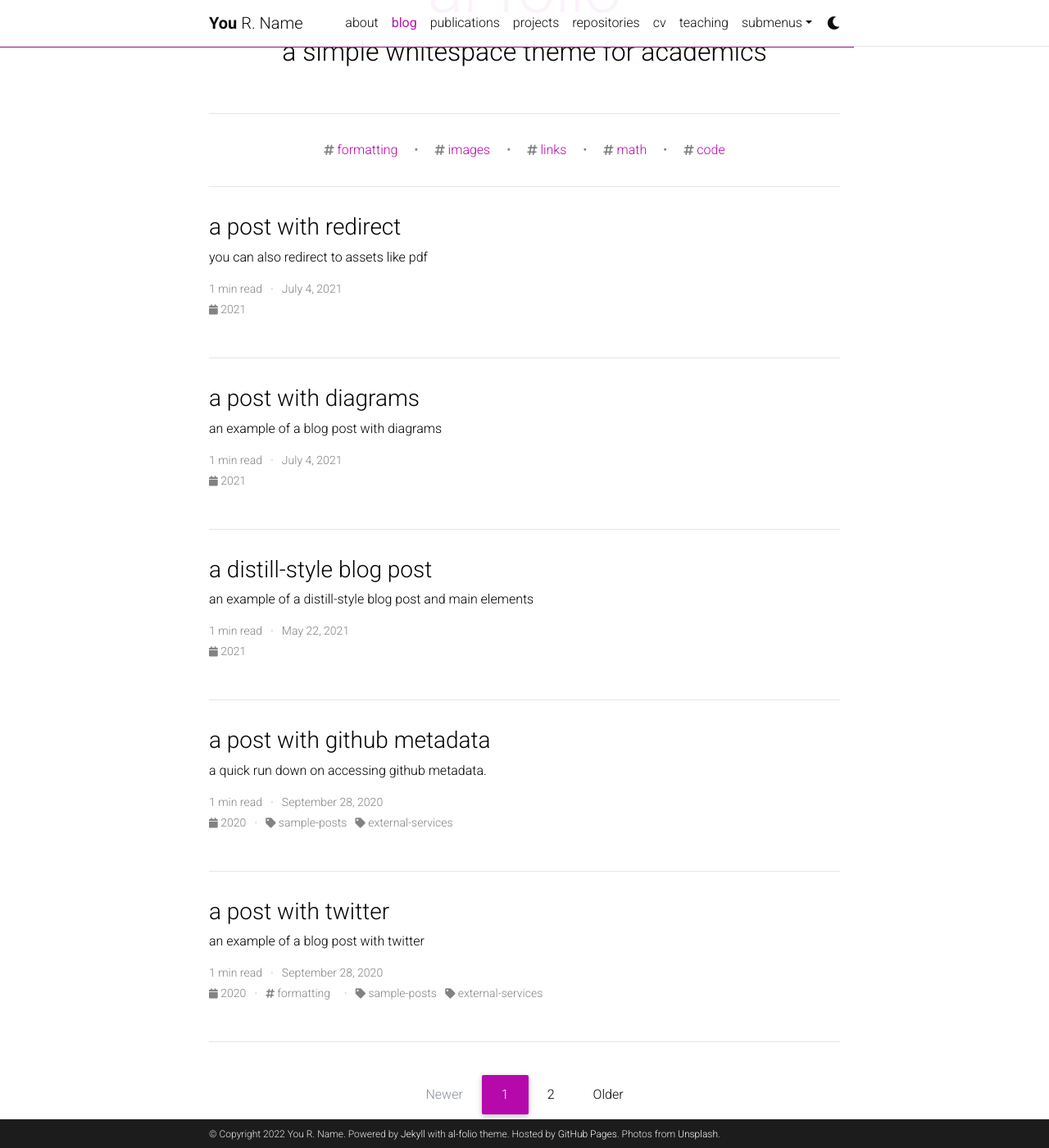
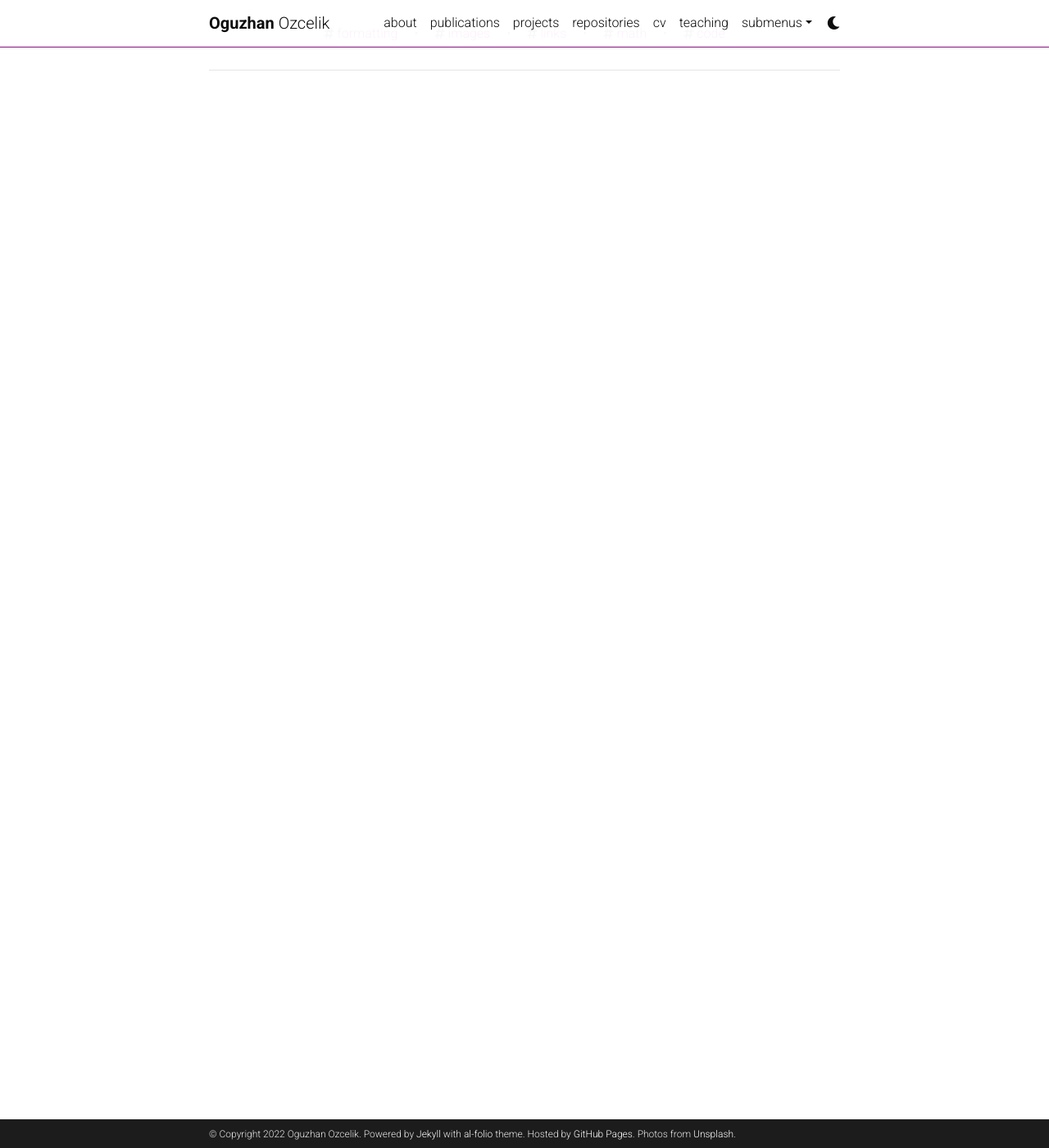
Before and after one commit to ogozcelik/info, a Jekyll site: the page built from blog/index.html, in a window 1280 px wide and 1400 px high, scrolled down 197 px. Shown: the whole window at 82% size. Built offline with Jekyll 4.4.1, drawn with Linux system fonts in a browser that asks for light colours; full-size pictures stand in for the smaller copies a plugin makes; the list of posts is cut into pages by our own code; comment, search, counter and statistics services are not loaded; a style sheet for code colours, icons or effects is not loaded.

Commit message:
Update _config.yml

```diff
--- a/_config.yml
+++ b/_config.yml
@@ -3,22 +3,22 @@
 # -----------------------------------------------------------------------------
 
 title: blank # the website title (if blank, full name will be used instead)
-first_name: You
-middle_name: R.
-last_name: Name
-email: you@example.com
+first_name: Oguzhan
+middle_name:
+last_name: Ozcelik
+email: ogozcelik@gmail.com
 description: > # the ">" symbol means to ignore newlines until "footer_text:"
   A simple, whitespace theme for academics. Based on [*folio](https://github.com/bogoli/-folio) design.
 footer_text: >
   Powered by <a href="https://jekyllrb.com/" target="_blank">Jekyll</a> with <a href="https://github.com/alshedivat/al-folio">al-folio</a> theme.
   Hosted by <a href="https://pages.github.com/" target="_blank">GitHub Pages</a>.
   Photos from <a href="https://unsplash.com" target="_blank">Unsplash</a>.
-keywords: jekyll, jekyll-theme, academic-website, portfolio-website  # add your own keywords or leave empty
+keywords:  # add your own keywords or leave empty
 
 lang: en # the language of your site (for example: en, fr, cn, ru, etc.)
 icon: ⚛️  # the emoji used as the favicon (alternatively, provide image name in /assets/img/)
 
-url: https://oguzhanozcelik.github.io # the base hostname & protocol for your site
+url: https://ogozcelik.github.io # the base hostname & protocol for your site
 baseurl: # the subpath of your site, e.g. /blog/
 last_updated: false # set to true if you want to display last updated in the footer
 impressum_path:  # set to path to include impressum link in the footer, use the same path as permalink in a page, helps to conform with EU GDPR
@@ -67,16 +67,16 @@
 # Social integration
 # -----------------------------------------------------------------------------
 
-github_username: # your GitHub user name
+github_username: ogozcelik # your GitHub user name
 gitlab_username: # your GitLab user name
 twitter_username: # your Twitter handle
 mastodon_username: # your mastodon username
 mastodon_instance: # your mastodon instance
-linkedin_username: # your LinkedIn user name
-scholar_userid: # your Google Scholar ID
-semanticscholar_id: # your Semantic Scholar ID
+linkedin_username: ogozcelik # your LinkedIn user name
+scholar_userid: DYAH4AYAAAAJ # your Google Scholar ID
+semanticscholar_id: 2162838582 # your Semantic Scholar ID
 whatsapp_number: # your WhatsApp number (full phone number in international format. Omit any zeroes, brackets, or dashes when adding the phone number in international format.)
-orcid_id: # your ORCID ID
+orcid_id: 0000-0002-9420-9854 # your ORCID ID
 medium_username: # your Medium username
 quora_username: # your Quora username
 publons_id: # your ID on Publons
@@ -86,18 +86,18 @@
 keybase_username: # your keybase user name
 wikidata_id: # your wikidata id
 dblp_url: # your DBLP profile url
-stackoverflow_id: # your stackoverflow id
+stackoverflow_id: 14443144 # your stackoverflow id
 kaggle_id: # your kaggle id
 lastfm_id: # your lastfm id
 spotify_id: # your spotify id
 pinterest_id: # your pinterest id
 unsplash_id: # your unsplash id
-instagram_id: # your instagram id
+instagram_id: 608300832 # your instagram id
 facebook_id: # your facebook id
 discord_id: # your discord id (18-digit unique numerical identifier)
 
 contact_note: >
-  You can even add a little note about which of these is the best way to reach you.
+  You can contact me best via LinkedIn.
 
 # -----------------------------------------------------------------------------
 # Analytics and search engine verification
@@ -113,25 +113,25 @@
 # Blog
 # -----------------------------------------------------------------------------
 
-blog_name: al-folio # blog_name will be displayed in your blog page
-blog_nav_title: blog # your blog must have a title for it to be displayed in the nav bar
-blog_description: a simple whitespace theme for academics
-permalink: /blog/:year/:title/
+# blog_name: al-folio # blog_name will be displayed in your blog page
+# blog_nav_title: blog # your blog must have a title for it to be displayed in the nav bar
+# blog_description: a simple whitespace theme for academics
+# permalink: /blog/:year/:title/
 
-# Pagination
-pagination:
-  enabled: true
+# # Pagination
+# pagination:
+#   enabled: true
 
-# Comments
-disqus_shortname: al-folio # put your disqus shortname
-# https://help.disqus.com/en/articles/1717111-what-s-a-shortname
+# # Comments
+# disqus_shortname: al-folio # put your disqus shortname
+# # https://help.disqus.com/en/articles/1717111-what-s-a-shortname
 
-# External sources.
-# If you have blog posts published on medium.com or other exteranl sources,
-# you can display them in your blog by adding a link to the RSS feed.
-external_sources:
-  - name: medium.com
-    rss_url: https://medium.com/@al-folio/feed
+# # External sources.
+# # If you have blog posts published on medium.com or other exteranl sources,
+# # you can display them in your blog by adding a link to the RSS feed.
+# external_sources:
+#   - name: medium.com
+#     rss_url: https://medium.com/@al-folio/feed
 
 # -----------------------------------------------------------------------------
 # Collections
@@ -233,8 +233,8 @@
 
 scholar:
 
-  last_name: [Einstein]
-  first_name: [Albert, A.]
+  last_name: [Ozcelik]
+  first_name: [Oguzhan]
 
   style: apa
   locale: en
```
